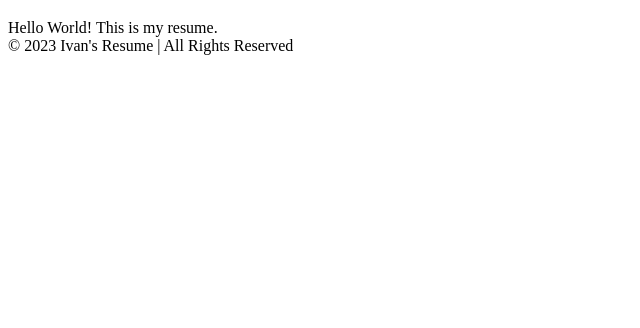
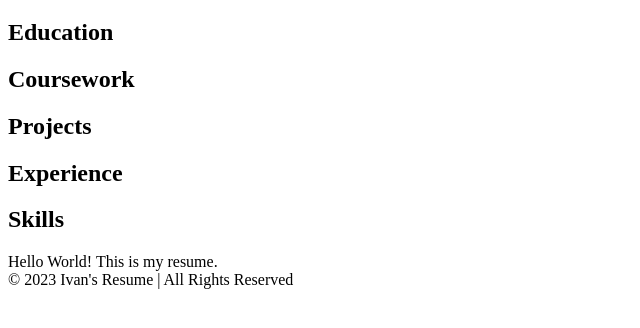
Before and after one commit to IvanA673/IvanA673.github.io, a plain HTML site: page resume.html in a window 1280 px wide. Shown: the part 108-436 px from the top of the page, without its empty margins (0-640 px from the left). Drawn offline with Linux system fonts and the light colour scheme.

Commit message:
update portfolio.html and resume.html to include new tags.

```diff
--- a/resume.html
+++ b/resume.html
@@ -11,11 +11,23 @@
         </nav>
         <main>
             <h1 class="page-title"> My Resume</h1>
-            <section></section>
-            <section></section>
-            <section></section>
-            <section></section>
-            <section></section>
+            <div class="resume">
+                <section class="section">
+                    <h2 class="section-title">Education</h2>
+                </section>
+                <section class="section">
+                    <h2 class="section-title">Coursework</h2>
+                </section>
+                <section class="section">
+                    <h2 class="section-title">Projects</h2>
+                </section>
+                <section class="section">
+                    <h2 class="section-title">Experience</h2>
+                </section>
+                <section class="section">
+                    <h2 class="section-title">Skills</h2>
+                </section>
+            </div>
             Hello World! This is my resume.
         </main>
         <footer class="footer">
```
Also changed, not shown: portfolio.html (+1 -0 lines).
